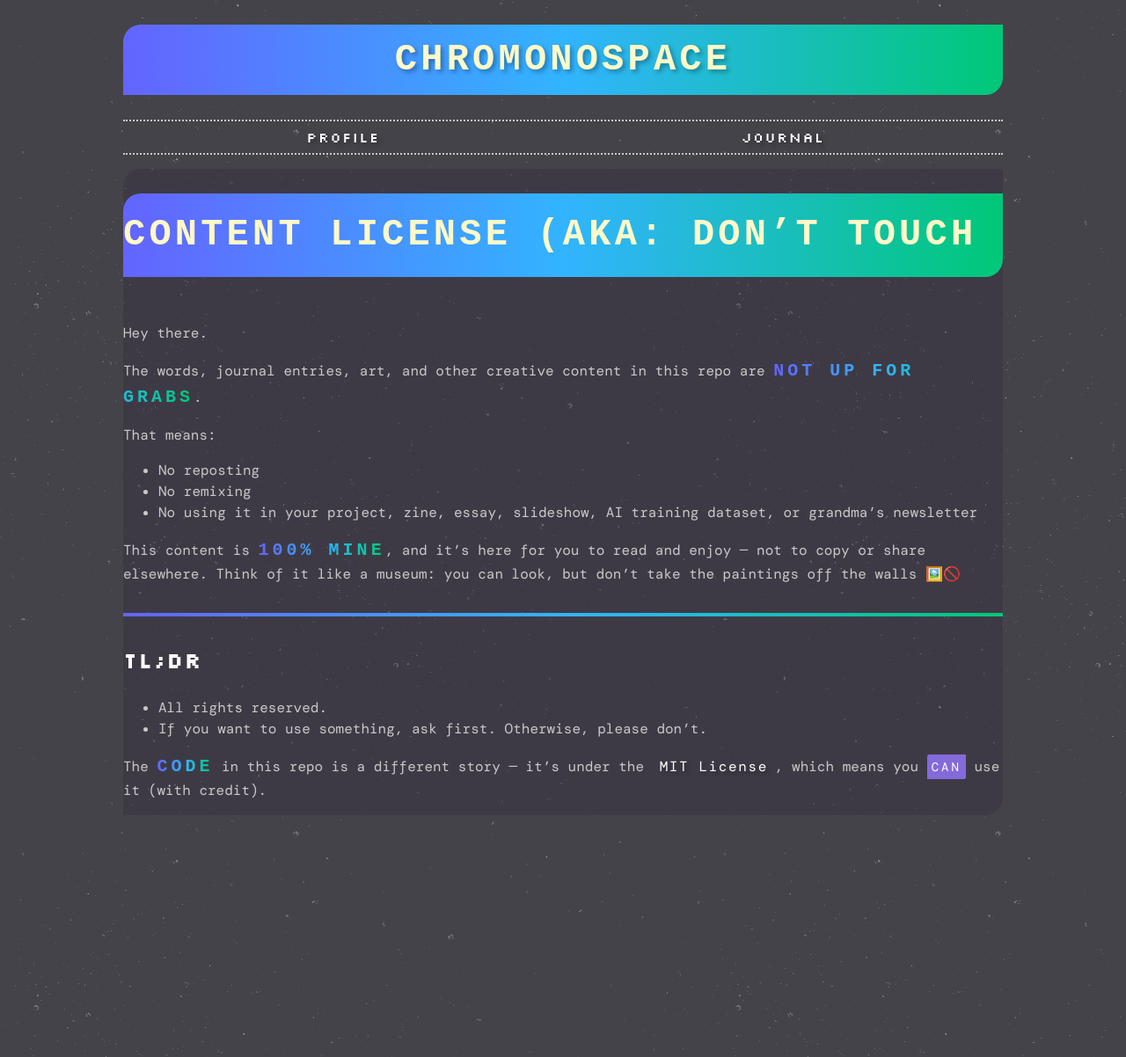
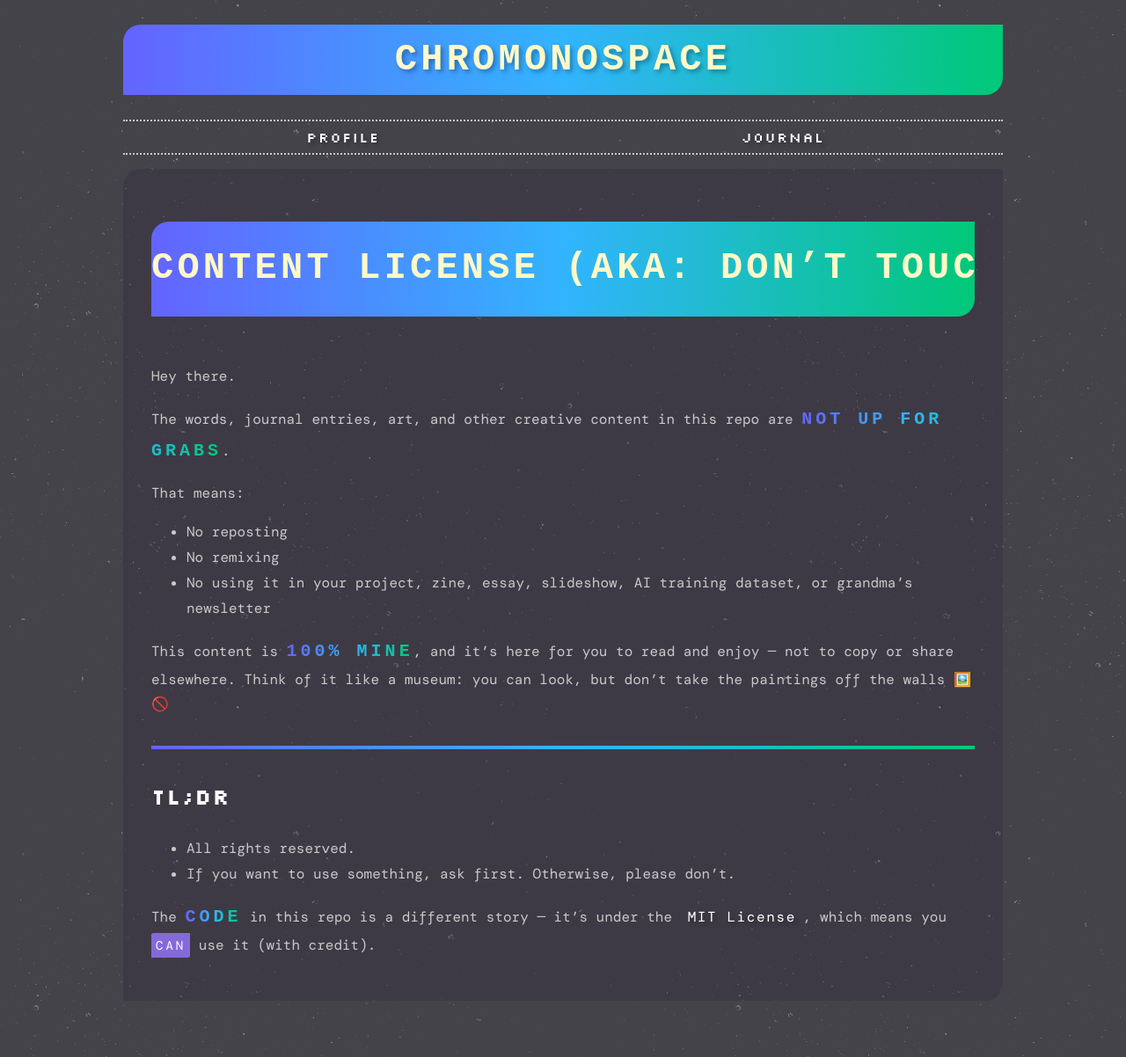
Before and after one commit to iridiumquartz/chromonospace, a Jekyll site: the page built from LICENSE-CONTENT.md, in a window 1280 px wide. Shown: the whole page at 88% size. Built offline with Jekyll 4.4.1, drawn with Linux system fonts in a browser that asks for light colours; some web fonts are replaced; our own code applies the rules of GitHub Pages for plain Markdown files.

Commit message:
Update default.html

```diff
--- a/_layouts/default.html
+++ b/_layouts/default.html
@@ -11,7 +11,9 @@
     <div class="container">
         {% include header.html %}
         <main>
-            {{ content }}
+            <div class="inner-container">
+                {{ content }}
+            </div>
         </main>
         <footer></footer>
     </div>
```
